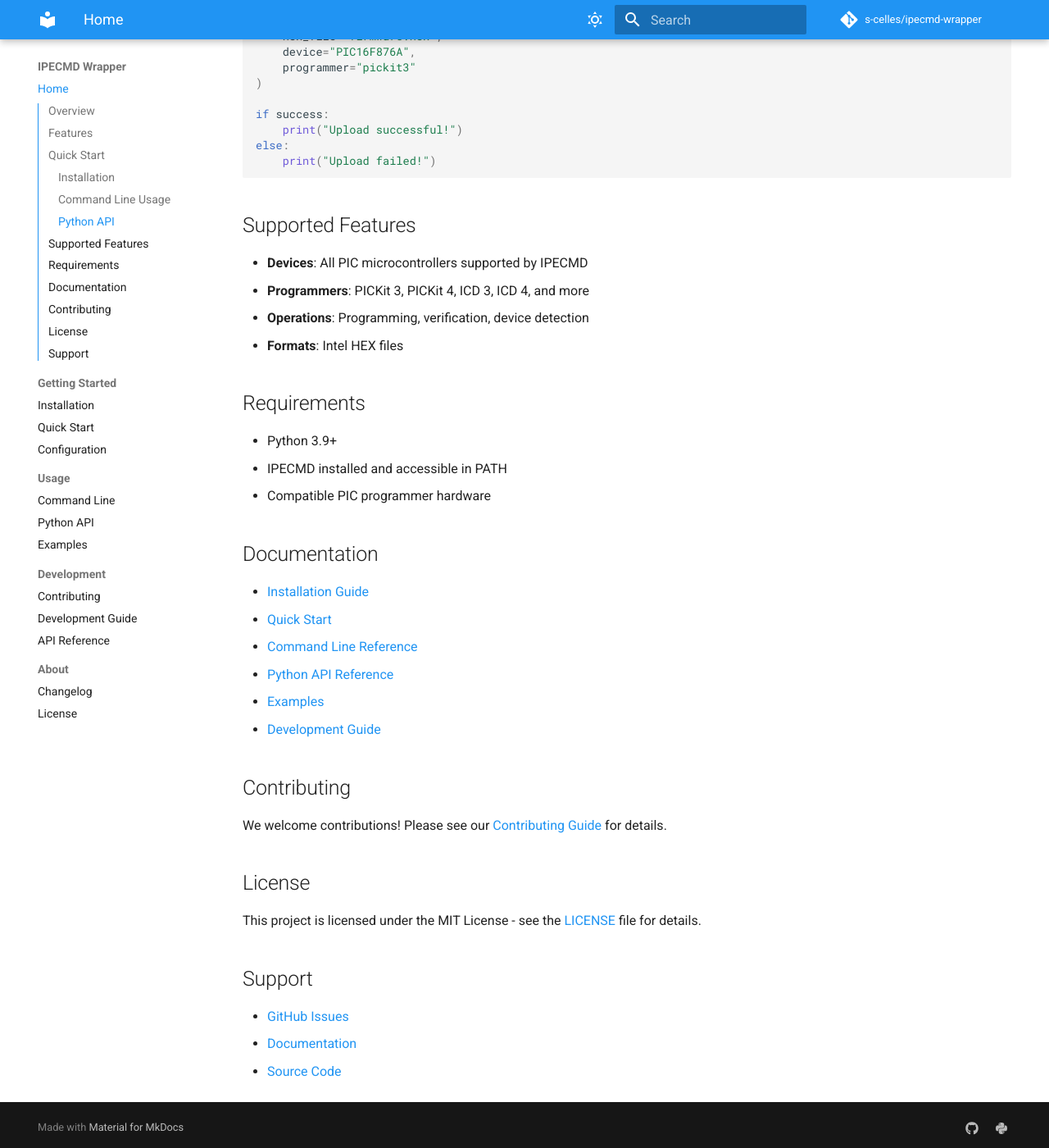
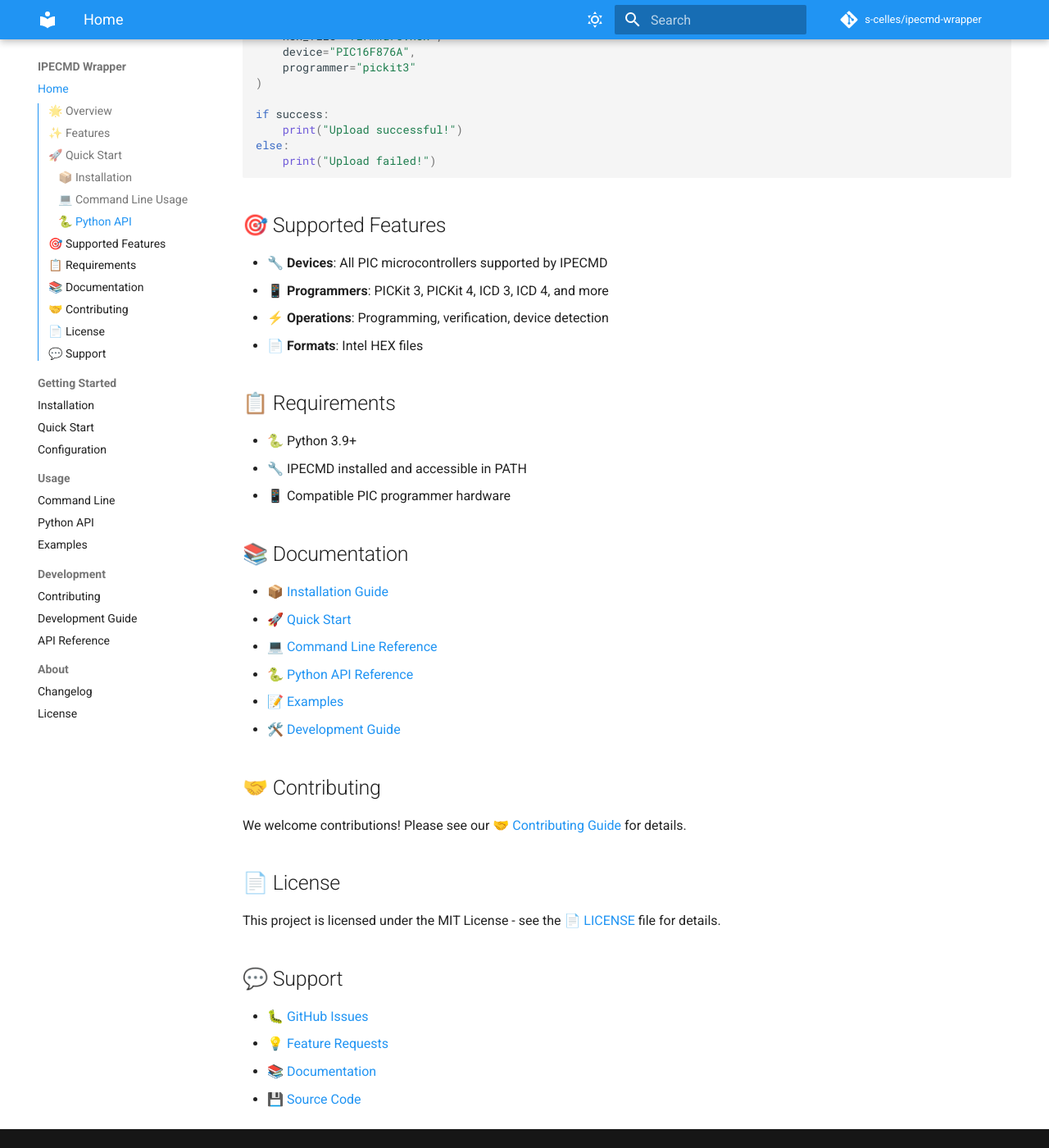
Before and after one commit to s-celles/ipecmd-wrapper, an MkDocs documentation site: the page built from docs/index.md, in a window 1280 px wide and 1400 px high, scrolled down 1358 px. Shown: the whole window at 82% size. Built offline with MkDocs 1.6.1 and Material for MkDocs 9.7.7, drawn with Linux system fonts in a browser that asks for light colours; comment, search, counter and statistics services are not loaded; some of the changed text lies outside the part shown.

Commit message:
add appealing emoticons to documentation and Feature Requests section

````diff
--- a/docs/index.md
+++ b/docs/index.md
@@ -1,8 +1,8 @@
-# IPECMD Wrapper
+# 🔧 IPECMD Wrapper
 
 A modern Python wrapper for the IPECMD toolchain, designed for programming PIC microcontrollers.
 
-## Overview
+## 🌟 Overview
 
 IPECMD Wrapper provides a clean, Pythonic interface to the IPECMD command-line tool, making it easy to integrate PIC microcontroller programming into your Python projects and build systems.
 
@@ -12,23 +12,23 @@
 !!! info "AI-Generated Content Notice"
 A significant portion of this project's content (including code, documentation, and examples) has been generated using AI assistance. Please review all code and documentation carefully before use in production environments. We recommend thorough testing and validation of any AI-generated components.
 
-## Features
+## ✨ Features
 
-- **Cross-platform**: Works on Windows, Linux, and macOS
-- **Easy to use**: Simple command-line interface and Python API
-- **Flexible**: Supports various PIC microcontrollers and programmers
-- **Reliable**: Comprehensive error handling and validation
-- **Modern**: Built with modern Python packaging and development practices
+- **🌐 Cross-platform**: Works on Windows, Linux, and macOS
+- **🚀 Easy to use**: Simple command-line interface and Python API
+- **🎯 Flexible**: Supports various PIC microcontrollers and programmers
+- **🛡️ Reliable**: Comprehensive error handling and validation
+- **🔧 Modern**: Built with modern Python packaging and development practices
 
-## Quick Start
+## 🚀 Quick Start
 
-### Installation
+### 📦 Installation
 
 ```bash
 pip install ipecmd-wrapper
 ```
 
-### Command Line Usage
+### 💻 Command Line Usage
 
 ```bash
 # Program a PIC microcontroller
@@ -38,7 +38,7 @@
 ipecmd-wrapper --help
 ```
 
-### Python API
+### 🐍 Python API
 
 ```python
 from ipecmd_wrapper import upload_firmware
@@ -56,38 +56,39 @@
     print("Upload failed!")
 ```
 
-## Supported Features
+## 🎯 Supported Features
 
-- **Devices**: All PIC microcontrollers supported by IPECMD
-- **Programmers**: PICKit 3, PICKit 4, ICD 3, ICD 4, and more
-- **Operations**: Programming, verification, device detection
-- **Formats**: Intel HEX files
+- **🔧 Devices**: All PIC microcontrollers supported by IPECMD
+- **📱 Programmers**: PICKit 3, PICKit 4, ICD 3, ICD 4, and more
+- **⚡ Operations**: Programming, verification, device detection
+- **📄 Formats**: Intel HEX files
 
-## Requirements
+## 📋 Requirements
 
-- Python 3.9+
-- IPECMD installed and accessible in PATH
-- Compatible PIC programmer hardware
+- 🐍 Python 3.9+
+- 🔧 IPECMD installed and accessible in PATH
+- 📱 Compatible PIC programmer hardware
 
-## Documentation
+## 📚 Documentation
 
-- [Installation Guide](installation.md)
-- [Quick Start](quickstart.md)
-- [Command Line Reference](cli.md)
-- [Python API Reference](api.md)
-- [Examples](examples.md)
-- [Development Guide](development.md)
+- [📦 Installation Guide](installation.md)
+- [🚀 Quick Start](quickstart.md)
+- [💻 Command Line Reference](cli.md)
+- [🐍 Python API Reference](api.md)
+- [📝 Examples](examples.md)
+- [🛠️ Development Guide](development.md)
 
-## Contributing
+## 🤝 Contributing
 
-We welcome contributions! Please see our [Contributing Guide](contributing.md) for details.
+We welcome contributions! Please see our [🤝 Contributing Guide](contributing.md) for details.
 
-## License
+## 📄 License
 
-This project is licensed under the MIT License - see the [LICENSE](license.md) file for details.
+This project is licensed under the MIT License - see the [📄 LICENSE](license.md) file for details.
 
-## Support
+## 💬 Support
 
-- [GitHub Issues](https://github.com/s-celles/ipecmd-wrapper/issues)
-- [Documentation](https://s-celles.github.io/ipecmd-wrapper/)
-- [Source Code](https://github.com/s-celles/ipecmd-wrapper)
+- [🐛 GitHub Issues](https://github.com/s-celles/ipecmd-wrapper/issues)
+- [💡 Feature Requests](https://github.com/s-celles/ipecmd-wrapper/discussions)
+- [📚 Documentation](https://s-celles.github.io/ipecmd-wrapper/)
+- [💾 Source Code](https://github.com/s-celles/ipecmd-wrapper)
````
Also changed, not shown: README.md (+18 -17 lines), docs/installation.md (+10 -10 lines), docs/quickstart.md (+10 -10 lines).
